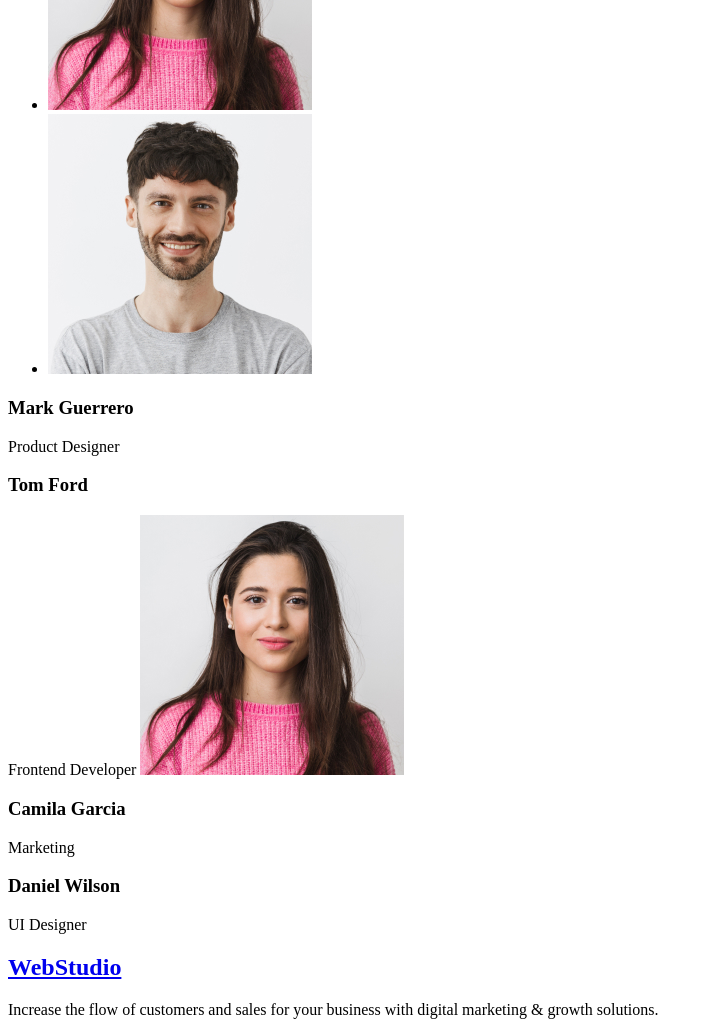
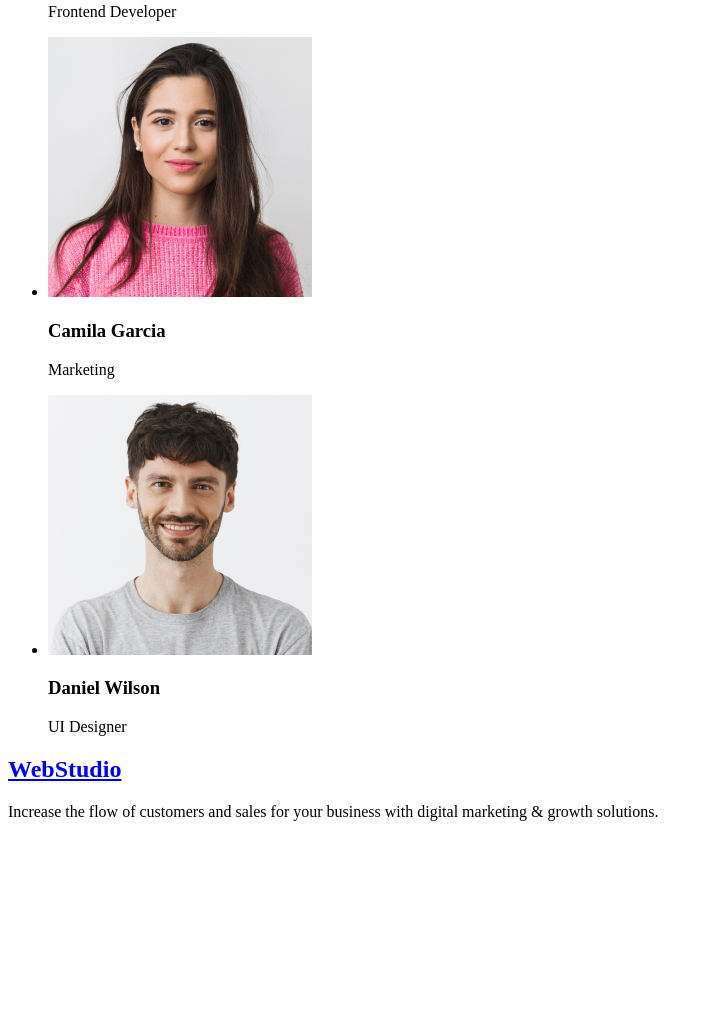
Before and after one commit to banggog8/goit-markup-hw-01, a plain HTML site: page index.html in a window 1280 px wide. Shown: the part 2031-3066 px from the top of the page, without its empty margins (0-713 px from the left). After the commit the page ends 2868 px from the top, so only its background shows below. Drawn offline with Linux system fonts and the light colour scheme.

Commit message:
updatttt

```diff
--- a/index.html
+++ b/index.html
@@ -88,33 +88,28 @@
             <ul>
                 <li>
                     <img src="./images/Team/MarkGuerrero.jpg" alt="Mark Guerrero" width="264">
+                    <h3>Mark Guerrero</h3>
+                    <p>Product Designer</p>
                 </li>
                 <li>
                     <img src="./images/Team/TomFord.jpg" alt="Tom Ford" width="264">
+                    <h3>Tom Ford</h3>
+                    <p>Frontend Developer</p>
                 </li>
                 <li>
                     <img src="./images/Team/CamilaGarcia.jpg" alt="Camila Garcia" width="264">
+                    <h3>Camila Garcia</h3>
+                    <p>Marketing</p>
                 </li>
                 <li>
                     <img src="./images/Team/DanielWilson.jpg" alt="Daniel Wilson" width="264">
+                    <h3>Daniel Wilson</h3>
+                    <p>UI Designer</p>
                 </li>
             </ul>
-            <h3>Mark Guerrero</h3>
-            <span>Product Designer</span>
-
-
-            <h3>Tom Ford</h3>
-            <span>Frontend Developer</span>
-            <img src="./images/Team/CamilaGarcia.jpg" alt="Camila Garcia">
-            <h3>Camila Garcia</h3>
-            <span>Marketing</span>
-
-            <h3>Daniel Wilson</h3>
-            <span>UI Designer</span>
-        </section>
+            </section>
         <!-- //Section 4-->
-
-     </main>
+       </main>
       <!-- // Main  -->
 
 
```
